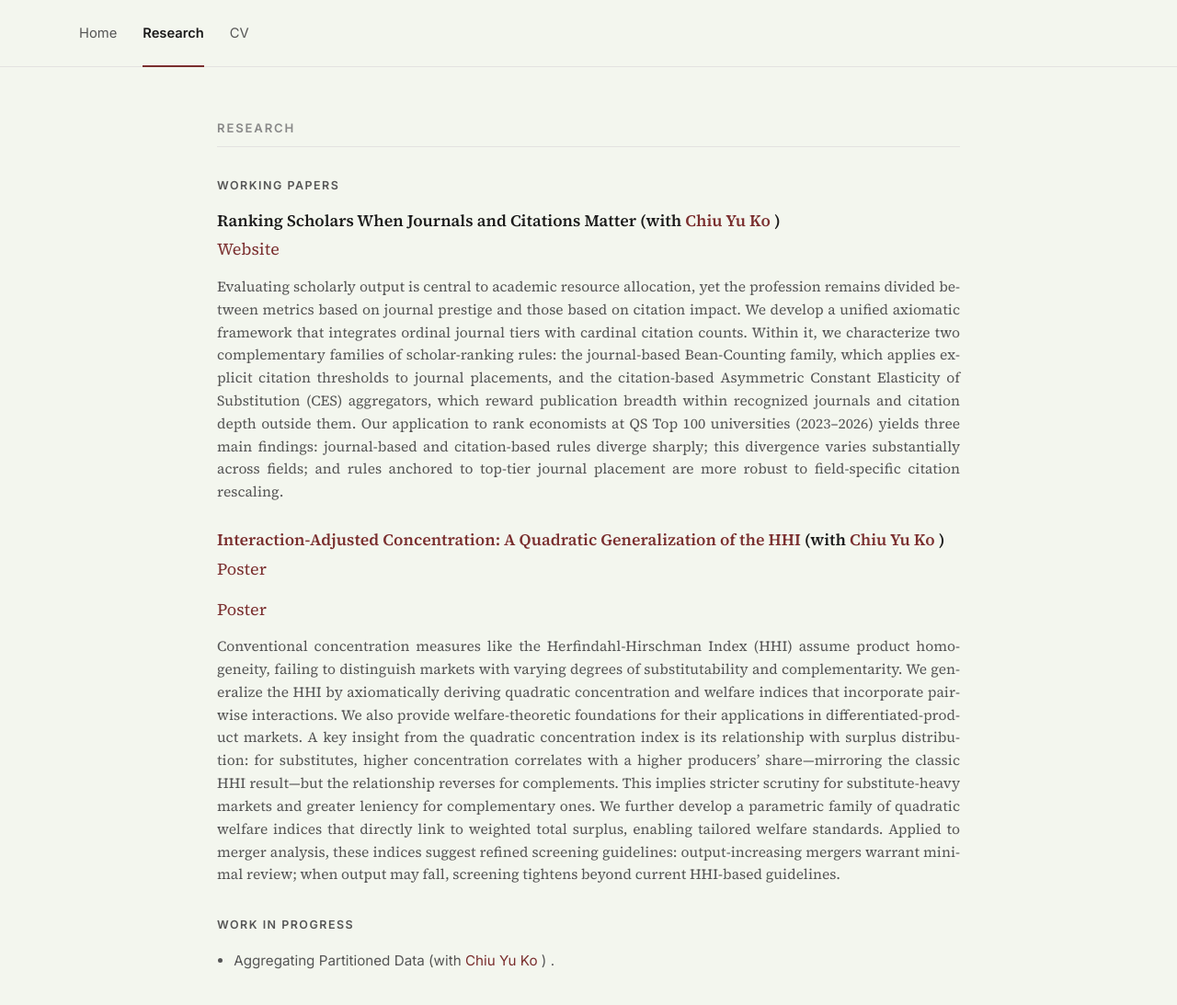
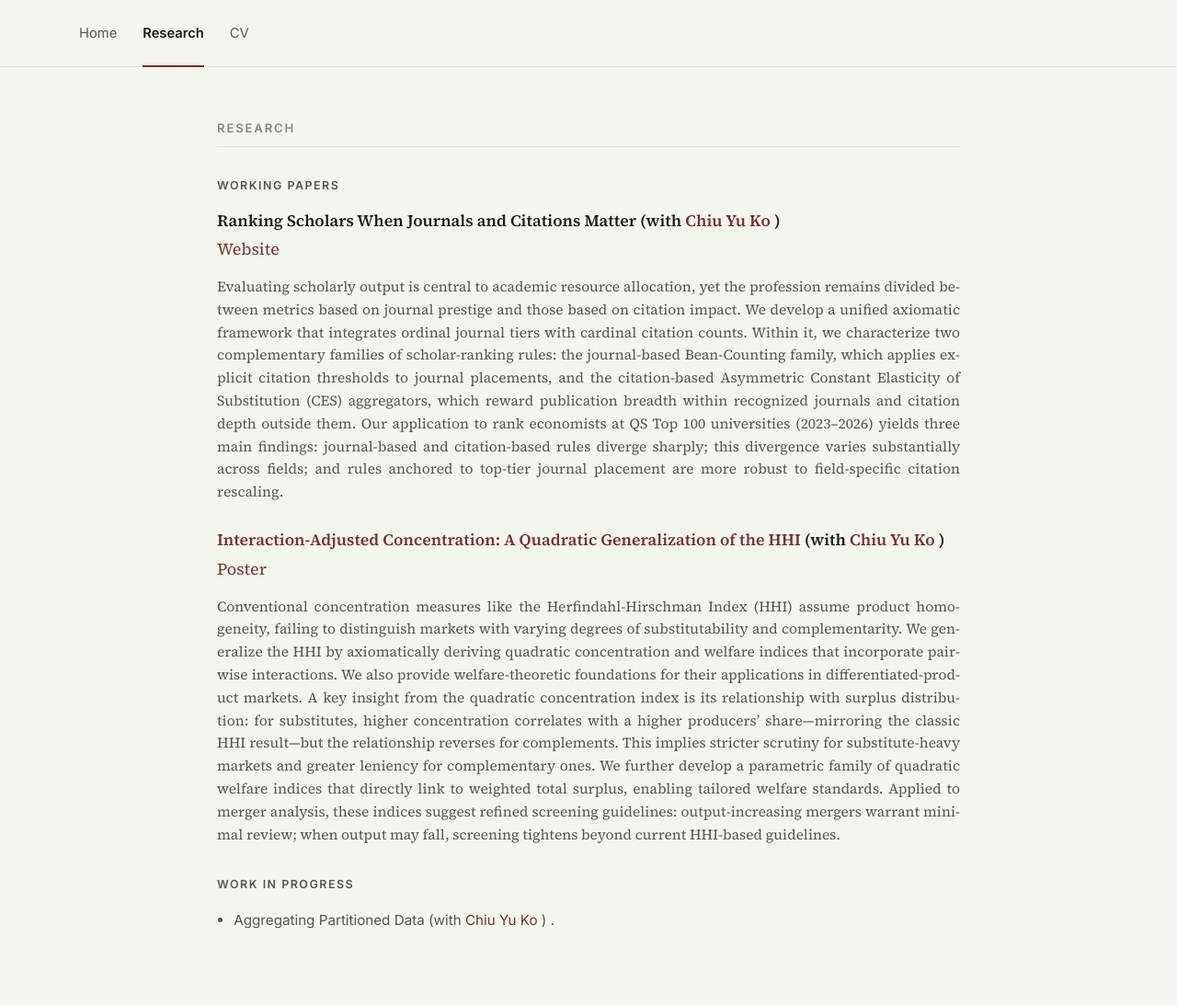
Before and after one commit to yangyi-deng/yangyi-deng.github.io, a Jekyll site: the page built from publications.html, in a window 1280 px wide and 1160 px high. Shown: the top 1093 px of the window at 92% size. Built offline with Jekyll 4.4.1, drawn with Linux system fonts in a browser that asks for light colours.

Commit message:
Update publications.html

```diff
--- a/publications.html
+++ b/publications.html
@@ -69,12 +69,6 @@ hide_sidebar: true
           </p>
         {% endif %}
 
-        {% if pub.posterurl %}
-          <p class="paper-links">
-            <a href="{{ pub.posterurl }}" target="_blank" rel="noopener">Poster</a>
-          </p>
-        {% endif %}
-
         {% if pub.posterurl or pub.websiteurl %}
           <p class="paper-links">
             {% if pub.posterurl %}
```
Lines whose indentation alone changed are shown as unchanged.
